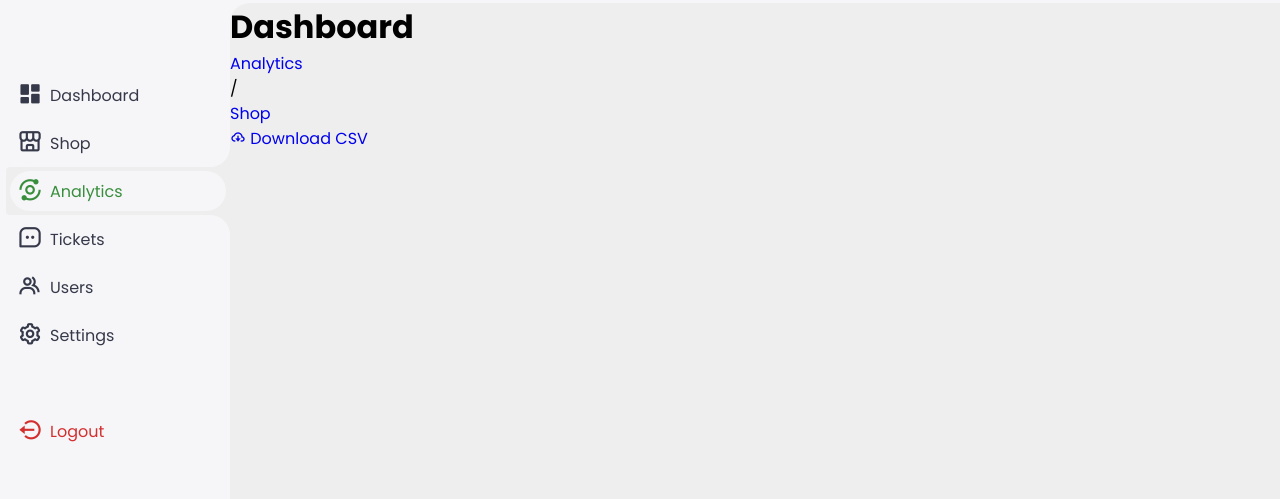
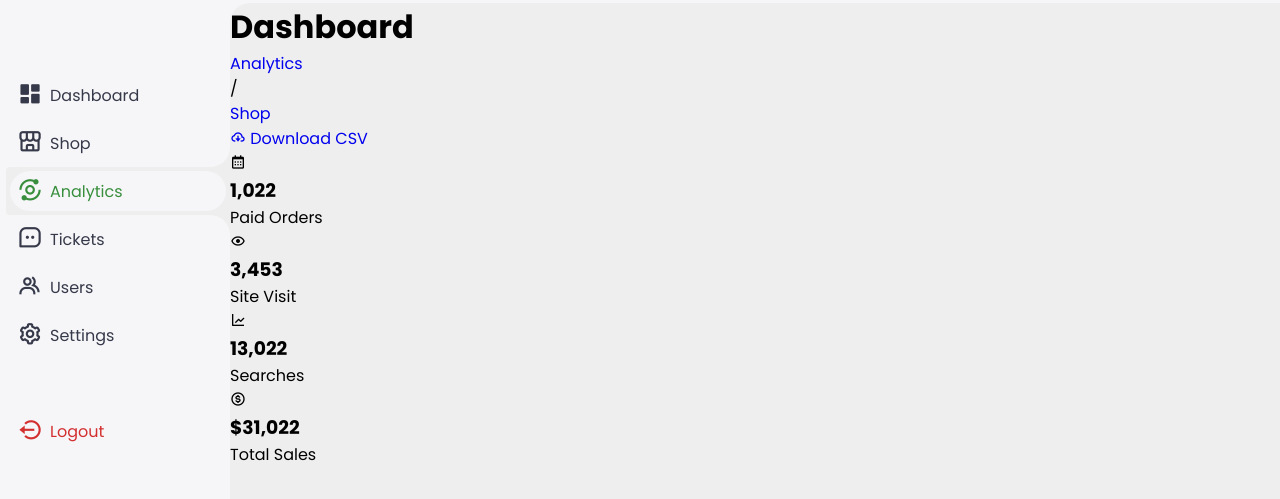
Before and after one commit to DamianDev11/html-css-js-mini-projects, a plain HTML site: page Admin Dashboard/index.html in a window 1280 px wide. Shown: the part 53-552 px from the top of the page. Drawn offline with nearby package versions, Linux system fonts and the light colour scheme.

Commit message:
Completed insights with added icons

```diff
--- a/Admin Dashboard/index.html
+++ b/Admin Dashboard/index.html
@@ -88,6 +88,39 @@
             <span>Download CSV</span>
           </a>
         </div>
+
+        <!-- Insights -->
+        <ul class="insights">
+          <li>
+            <i class="bx bx-calendar"></i>
+            <span class="info">
+              <h3>1,022</h3>
+              <p>Paid Orders</p>
+            </span>
+          </li>
+          <li>
+            <i class="bx bx-show"></i>
+            <span class="info">
+              <h3>3,453</h3>
+              <p>Site Visit</p>
+            </span>
+          </li>
+          <li>
+            <i class="bx bx-line-chart"></i>
+            <span class="info">
+              <h3>13,022</h3>
+              <p>Searches</p>
+            </span>
+          </li>
+          <li>
+            <i class="bx bx-dollar-circle"></i>
+            <span class="info">
+              <h3>$31,022</h3>
+              <p>Total Sales</p>
+            </span>
+          </li>
+        </ul>
+        <!-- End of Insights-->
       </main>
     </div>
 
```
